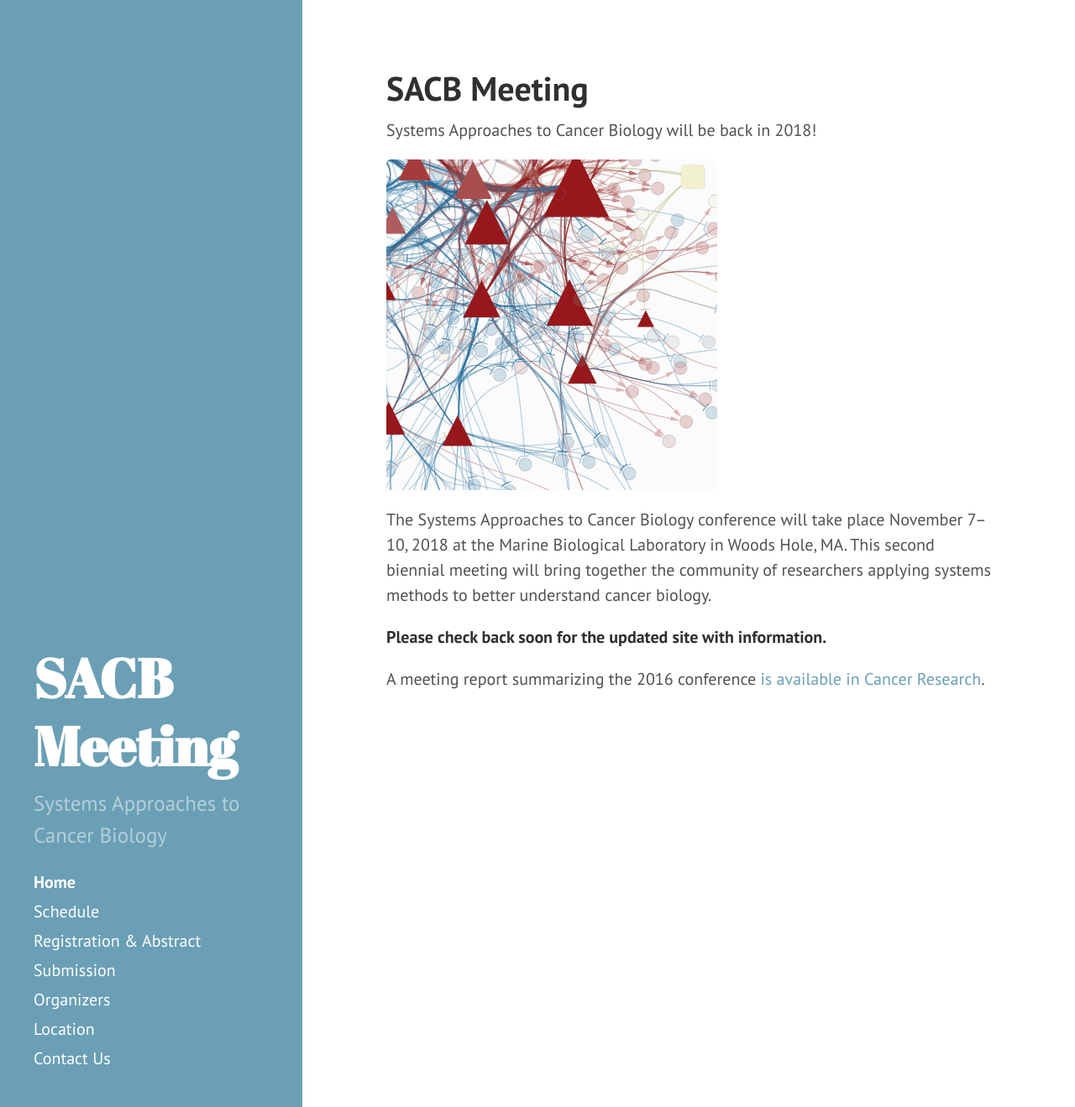
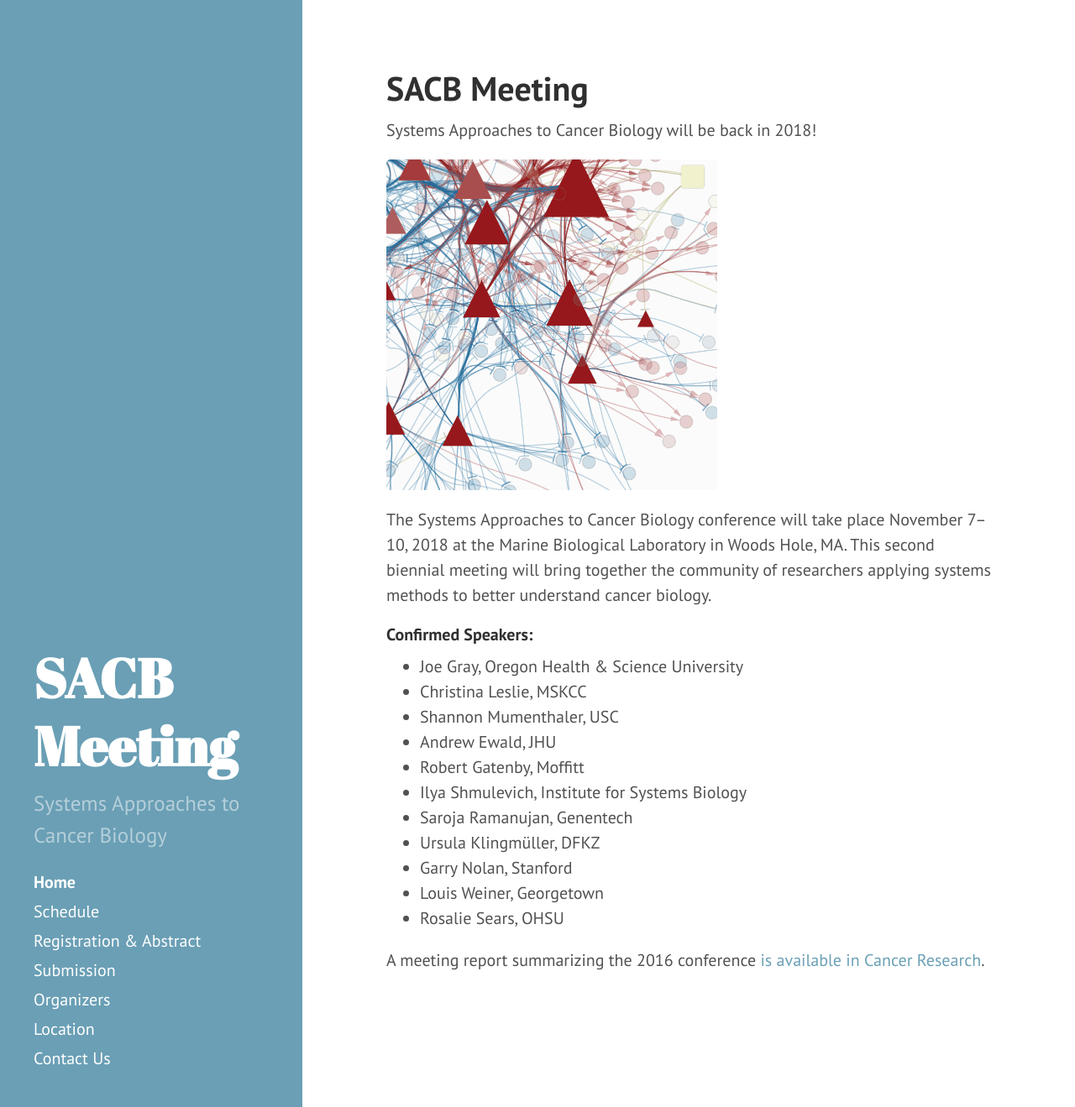
Before and after one commit to AECCSB/sacb-meeting, a Jekyll site: the page built from index.md, in a window 1280 px wide and 1319 px high. Shown: the whole window at 84% size. Built offline with Jekyll 4.4.1, drawn with Linux system fonts in a browser that asks for light colours.

Commit message:
Update index.md

```diff
--- a/index.md
+++ b/index.md
@@ -9,6 +9,18 @@
 
 The Systems Approaches to Cancer Biology conference will take place November 7–10, 2018 at the Marine Biological Laboratory in Woods Hole, MA. This second biennial meeting will bring together the community of researchers applying systems methods to better understand cancer biology.
 
-**Please check back soon for the updated site with information.**
+#### Confirmed Speakers:
+
+- Joe Gray, Oregon Health & Science University
+- Christina Leslie, MSKCC
+- Shannon Mumenthaler, USC
+- Andrew Ewald, JHU
+- Robert Gatenby, Moffitt
+- Ilya Shmulevich, Institute for Systems Biology
+- Saroja Ramanujan, Genentech
+- Ursula Klingmüller, DFKZ
+- Garry Nolan, Stanford
+- Louis Weiner, Georgetown
+- Rosalie Sears, OHSU
 
 A meeting report summarizing the 2016 conference [is available in Cancer Research](http://cancerres.aacrjournals.org/content/76/23/6774).
```
